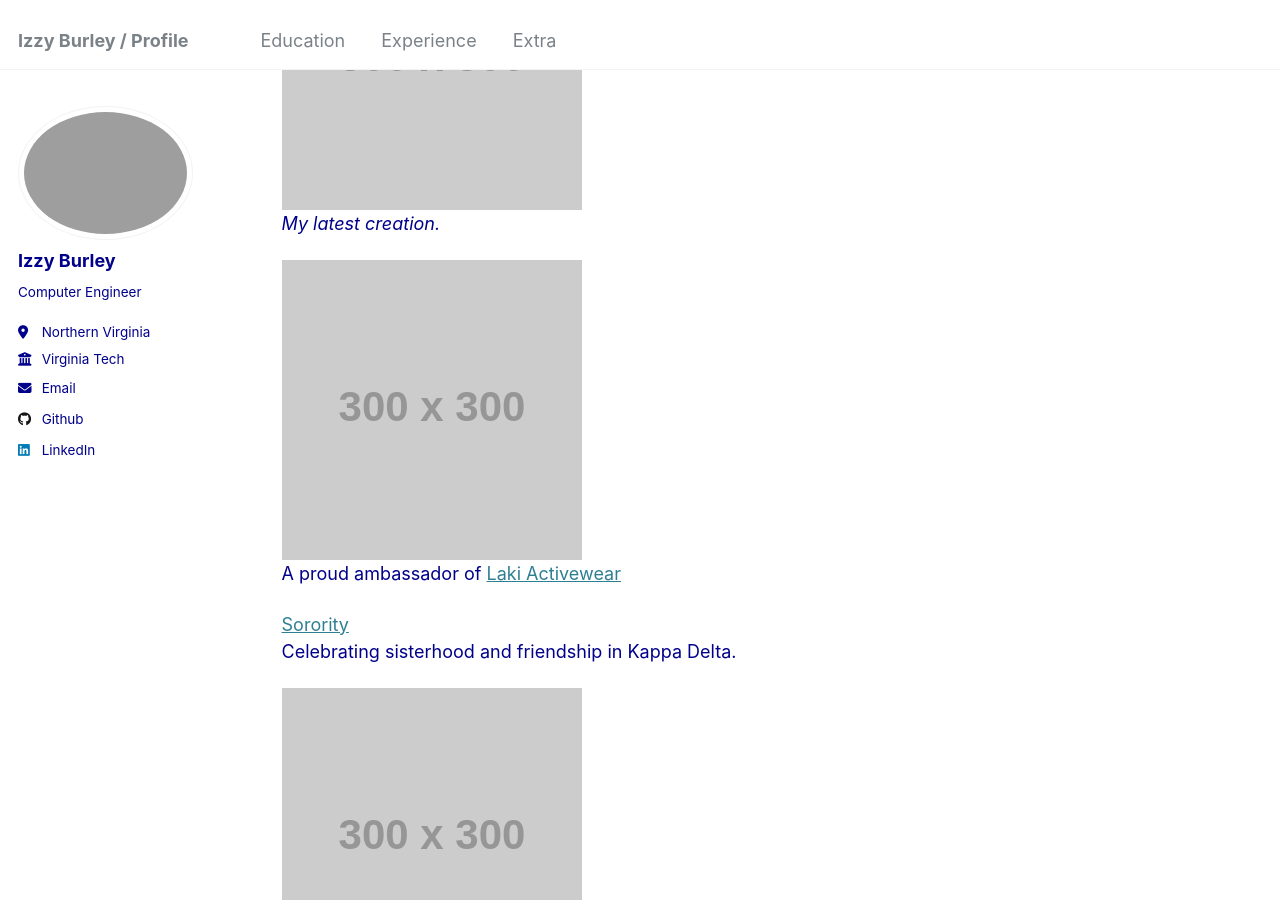
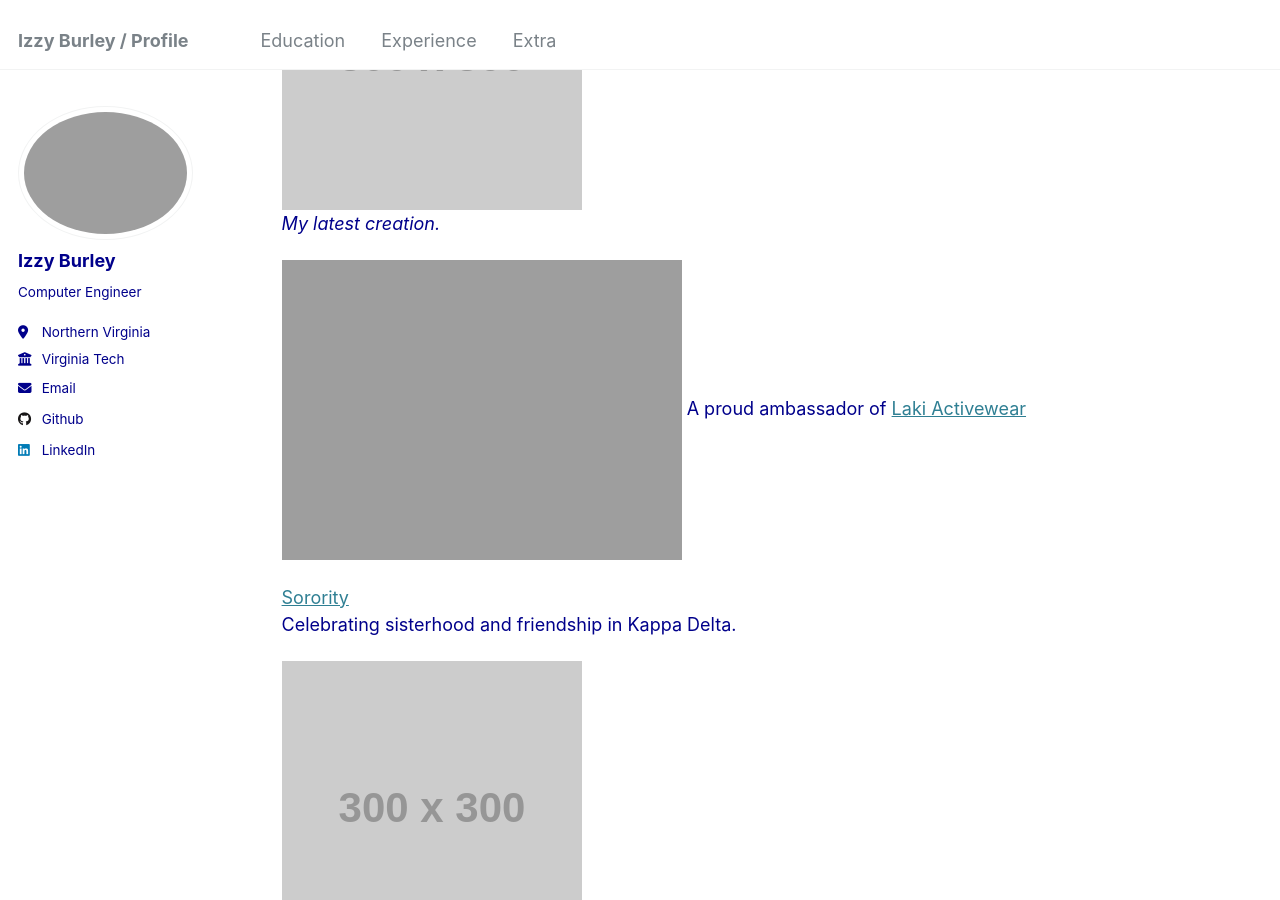
Before and after one commit to izzyburley/izzyburley.github.io, a Jekyll site: the page built from _teaching/Extras.md, in a window 1280 px wide and 900 px high, scrolled down 700 px. Built offline with Jekyll 4.4.1, drawn with Linux system fonts in a browser that asks for light colours.

Commit message:
Update Extras.md

```diff
--- a/_teaching/Extras.md
+++ b/_teaching/Extras.md
@@ -18,7 +18,7 @@
 ![Masterpeices](https://via.placeholder.com/300)
 *My latest creation.*
 
-![Gym](https://via.placeholder.com/300)
+![Gym](https://izzyburley.github.io/images/IMG_2467.jpg)
 A proud ambassador of [Laki Activewear](https://lakiactive.com/?ref=izzyburley&utm_source=affiliate)
 
 [Sorority](https://vt.kappadelta.org/)
```
